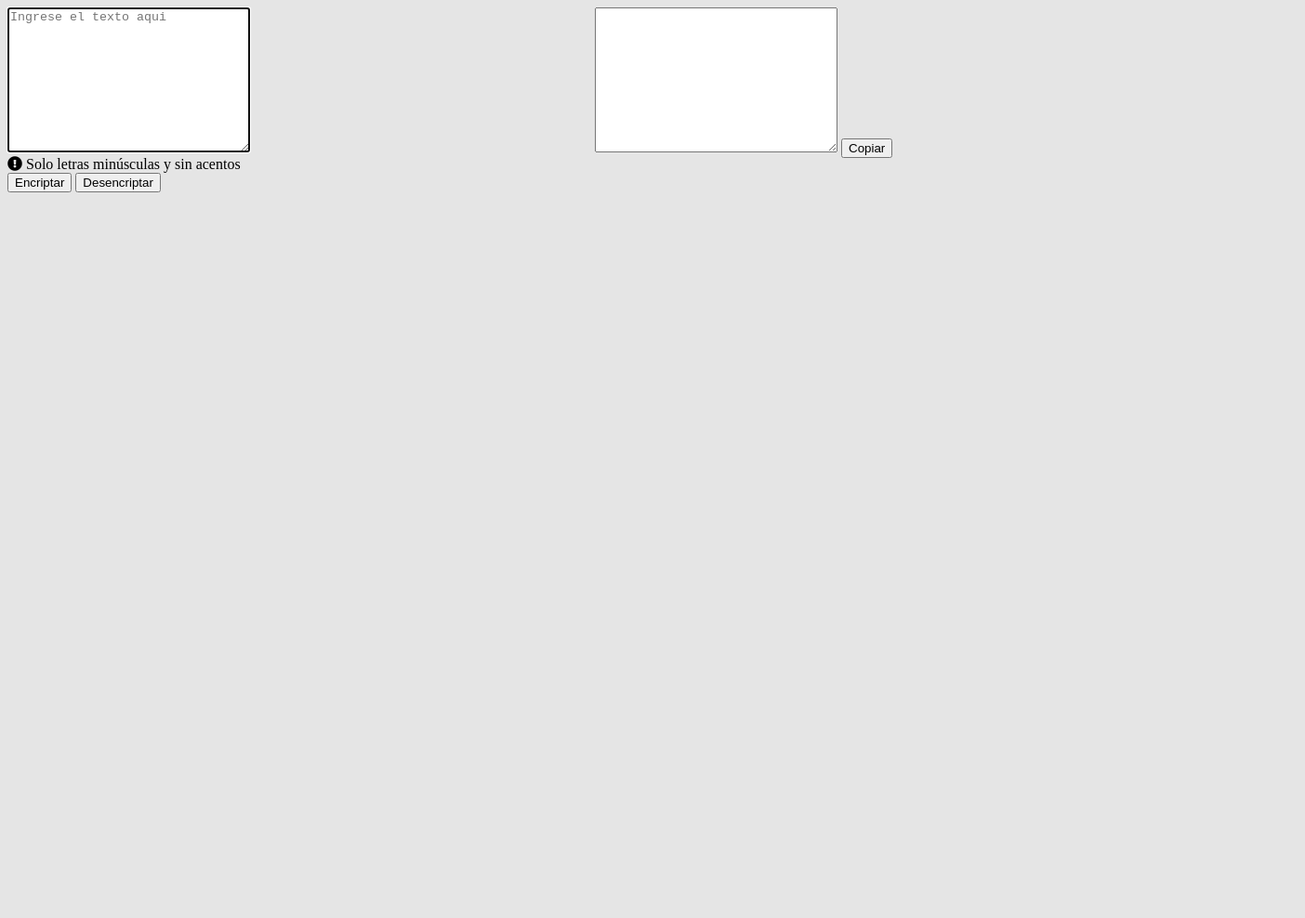
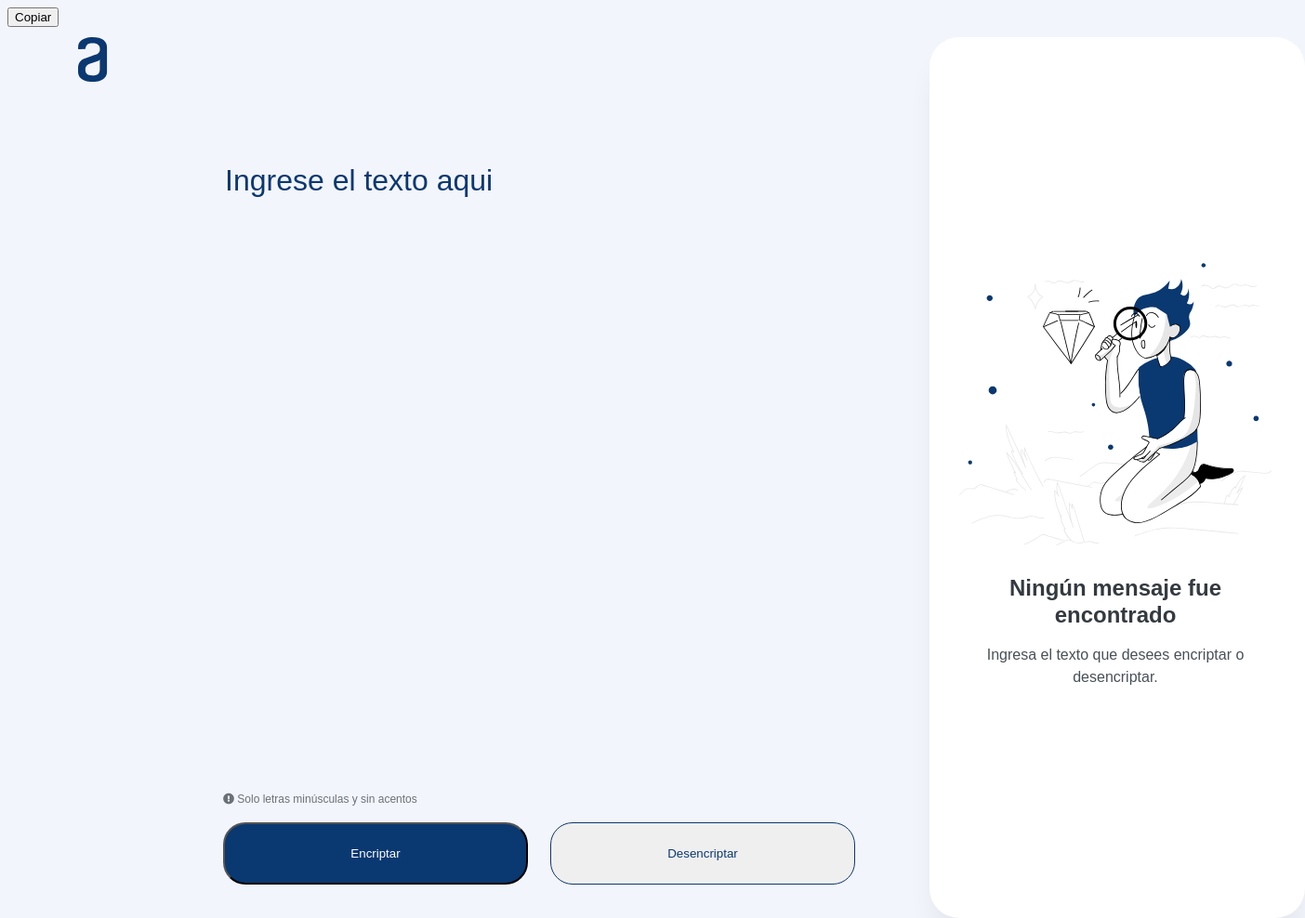
Before and after one commit to FabricioMR22/challenge-one-encriptador-latam, a plain HTML site: page index.html in a window 1280 px wide. Shown: the whole page at 93% size, 1404 px wide, since content can reach past the window. Before the commit the page ends 800 px from the top, so only its background shows below. Drawn offline with Linux system fonts and the light colour scheme.

Commit message:
desktop1 finalizado

```diff
--- a/index.html
+++ b/index.html
@@ -10,24 +10,32 @@
     <title>Challenge ONE | Encriptador de texto</title>
   </head>
   <body>
+    <header>
+          <img src="images/Vector.svg" alt="logo" />
+    </header>
     <form id="form">
-      <div class="container">
-        <div class="box">
-          <textarea type="text" id="txtinput" cols="30" rows="10" placeholder="Ingrese el texto aqui" autofocus></textarea>
-          <br>
+
+        <textarea type="text" id="txtinput" placeholder="Ingrese el texto aqui" autofocus></textarea>
+
+        <textarea name="txtoutput" id="txtoutput" cols="30" rows="10" readonly></textarea>
+        <img class="imgmu" src="images/Muñeco.svg" alt="">
+        <div class="msje">
+          <label for="msj" id="msj">Ningún mensaje fue encontrado</label>
+          <label for="dato" id="dato">Ingresa el texto que desees encriptar o desencriptar.</label>
+        </div>
+        <button id="btnC">Copiar</button>
+
+        <div class="alerta">
           <i class="fas fa-exclamation-circle" id="circle"></i>
           <label for="name" id="label">Solo letras minúsculas y sin acentos</label>
-          <br>
+        </div>
+        <div class="botones">
           <button id="btnE" type="submit">Encriptar</button>
           <button id="btnD" type="submit">Desencriptar</button>
         </div>
 
-        <div class="box">
-          <textarea name="txtoutput" id="txtoutput" cols="30" rows="10"></textarea>
-          <button id="btnC">Copiar</button>
-        </div>
-      </div>
     </form>
+
   <script src="index.js"></script>
 
 </html>
--- a/styles.css
+++ b/styles.css
@@ -1,21 +1,187 @@
 body{
-    background: #E5E5E5;
-}
-
-.container {
-  display: flex;
-  flex-direction: row;
-  justify-content: center;
-}
-
-.box {
+    background: #F3F5FC;
 
 }
 
-.box:first-child {
-    flex: 50%;
+header{
+    display: flex;
+    flex-direction: column;
+    align-items: flex-start;
+    padding: 0px;
+    gap: 40px;
+}
+header img{
+    position: absolute;
+    width: 120px;
+    height: 48px;
+    left: 40px;
+    top: 40px;
 }
 
-.box:last-child {
-    flex: 50%;
+
+
+textarea{
+    font-family: 'Arial';
+    font-style: normal;
+    font-weight: 400;
+    font-size: 32px;
+    line-height: 150%;
+    color: #0A3871;
+
+    outline: none;
+    resize: none;
+    background: none;
 }
+
+input::placeholder,
+textarea::placeholder {
+  color: #0A3871;
+  opacity: 1;
+}
+
+#txtinput{
+    position: absolute;
+    width: 577px;
+    min-height: 600px;
+    left: 240px;
+    top: 168px;
+    border: none;
+}
+
+#txtoutput{
+    position: absolute;
+    width: 400px;
+    height: 944px;
+    left: 1000px;
+    top: 40px;
+
+
+    background: #FFFFFF;
+
+    border: none;
+    box-shadow: 0px 24px 32px -8px rgba(0, 0, 0, 0.08);
+    border-radius: 32px;
+}
+
+.imgmu{
+    position: absolute;
+    width: 336px;
+    height: 304px;
+    left: 1032px;
+    top: 283px;
+}
+
+.msje{
+    font-family: 'Arial';
+    font-style: normal;
+    text-align: center;
+
+    position: absolute;
+    width: 336px;
+    height: 122px;
+    left: 1032px;
+    top: 619px;
+
+    display: flex;
+    flex-direction: column;
+    align-items: flex-start;
+    padding: 0px;
+    gap: 16px;
+}
+
+#msj {
+
+    font-weight: 700;
+    font-size: 24px;
+    line-height: 120%;
+
+    /* Gray/gray-500 */
+    color: #343A40;
+}
+
+#dato{
+
+    font-weight: 400;
+    font-size: 16px;
+    line-height: 150%;
+
+    /* Gray/gray-400 */
+    color: #495057;
+}
+
+.alerta{
+    position: absolute;
+    width: 229px;
+    height: 18px;
+    left: 240px;
+    top: 851px;
+
+    font-family: 'Arial';
+    font-style: bold;
+    font-weight: 400;
+    font-size: 12px;
+    line-height: 150%;
+
+    color: #495057;
+
+    opacity: 0.8
+}
+
+
+.botones{
+    display: flex;
+    flex-direction: row;
+    align-items: flex-start;
+    padding: 0px;
+    gap: 24px;
+    position: absolute;
+    width: 680px;
+    height: 67px;
+    left: 240px;
+    top: 885px;
+
+    font-family: 'Arial';
+    font-style: bold;
+    font-weight: 400;
+    font-size: 16px;
+    line-height: 19px;
+    text-align: center;
+
+    transition: 0.3s all;
+    cursor: pointer;
+}
+
+#btnE{
+    width: 328px;
+    height: 67px;
+
+    /* Dark blue/dark-blue-300 */
+    background: #0A3871;
+    border-radius: 24px;
+
+    /* White */
+    color: #FFFFFF;
+
+
+}
+#btnE:hover{
+    background: #072B61;
+}
+
+#btnD{
+    width: 328px;
+    height: 67px;
+
+    /* Light gray */
+
+    /* Dark blue/dark-blue-300 */
+    border: 1px solid #0A3871;
+    border-radius: 24px;
+
+    /* Dark blue/dark-blue-300 */
+    color: #0A3871;
+}
+
+#btnD:hover{
+    background: #EFF1FA;
+}
```
